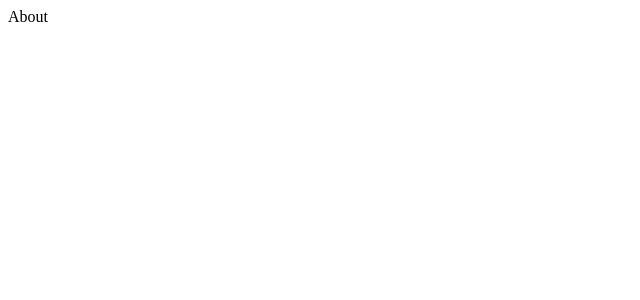
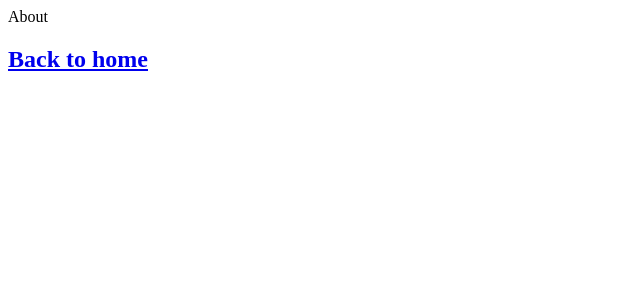
Before and after one commit to decayedCell/lyrify, a Next.js app: page /about in a window 1280 px wide. Shown: the top 300 px of the page, without its empty margins (0-640 px from the left). Built offline with nearby package versions, Linux system fonts and the light colour scheme.

Commit message:
Link example from documentation

```diff
--- a/pages/about.tsx
+++ b/pages/about.tsx
@@ -1,3 +1,12 @@
+import Link from 'next/link';
+
 export default function About() {
-  return <div>About</div>;
+  return (
+    <>
+      <div>About</div>
+      <h2>
+        <Link href="/">Back to home</Link>
+      </h2>
+    </>
+  );
 }
--- a/pages/index.tsx
+++ b/pages/index.tsx
@@ -1,5 +1,6 @@
 import Head from 'next/head';
 import styles from '../styles/Home.module.css';
+import Link from 'next/link';
 
 export default function Home() {
   return (
@@ -11,7 +12,7 @@
 
       <main>
         <h1 className={styles.title}>
-          Welcome to <a href="https://nextjs.org">Next.js!</a>
+          Go to <Link href="/about">about</Link>
         </h1>
 
         <p className={styles.description}>
```
